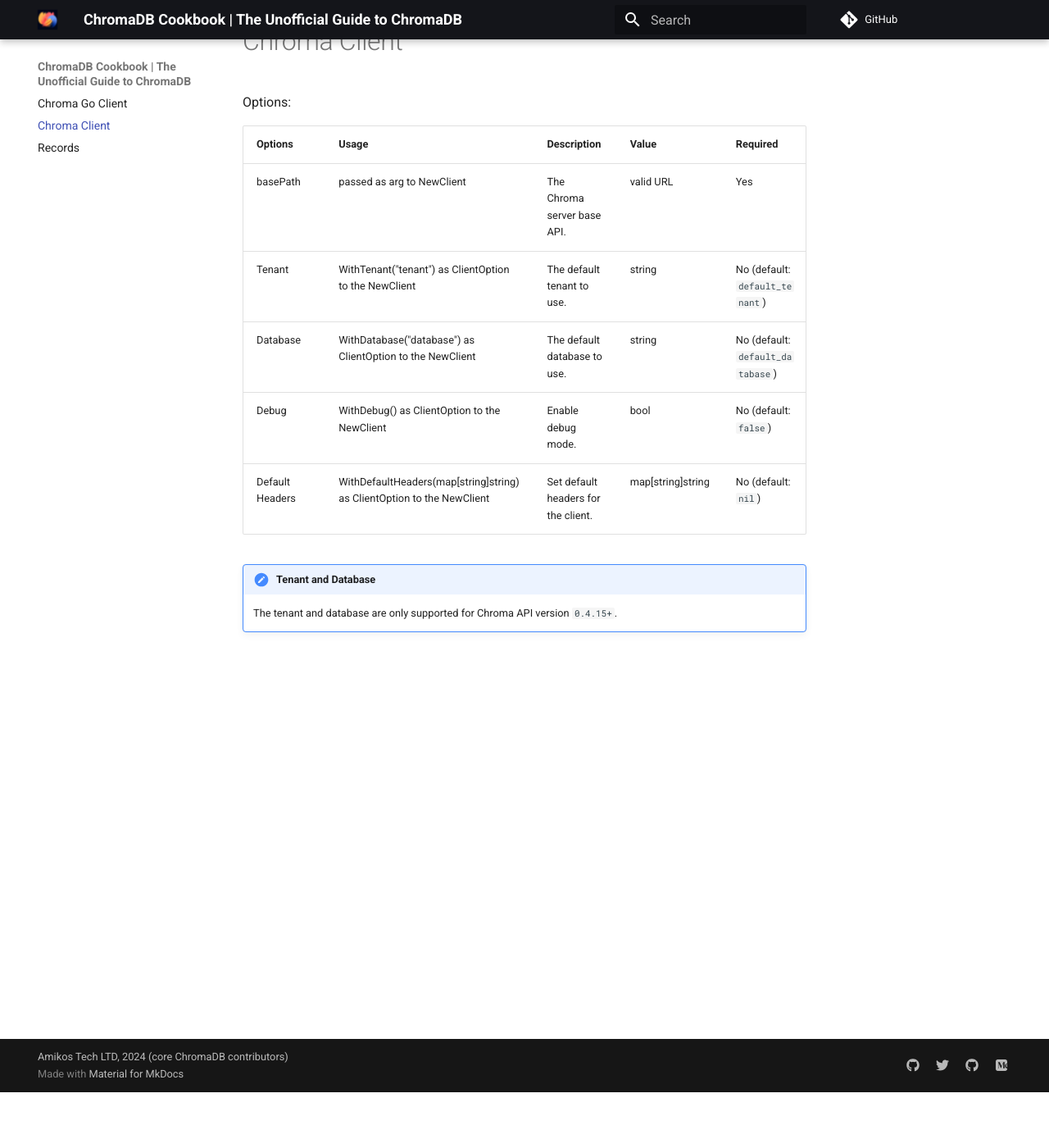
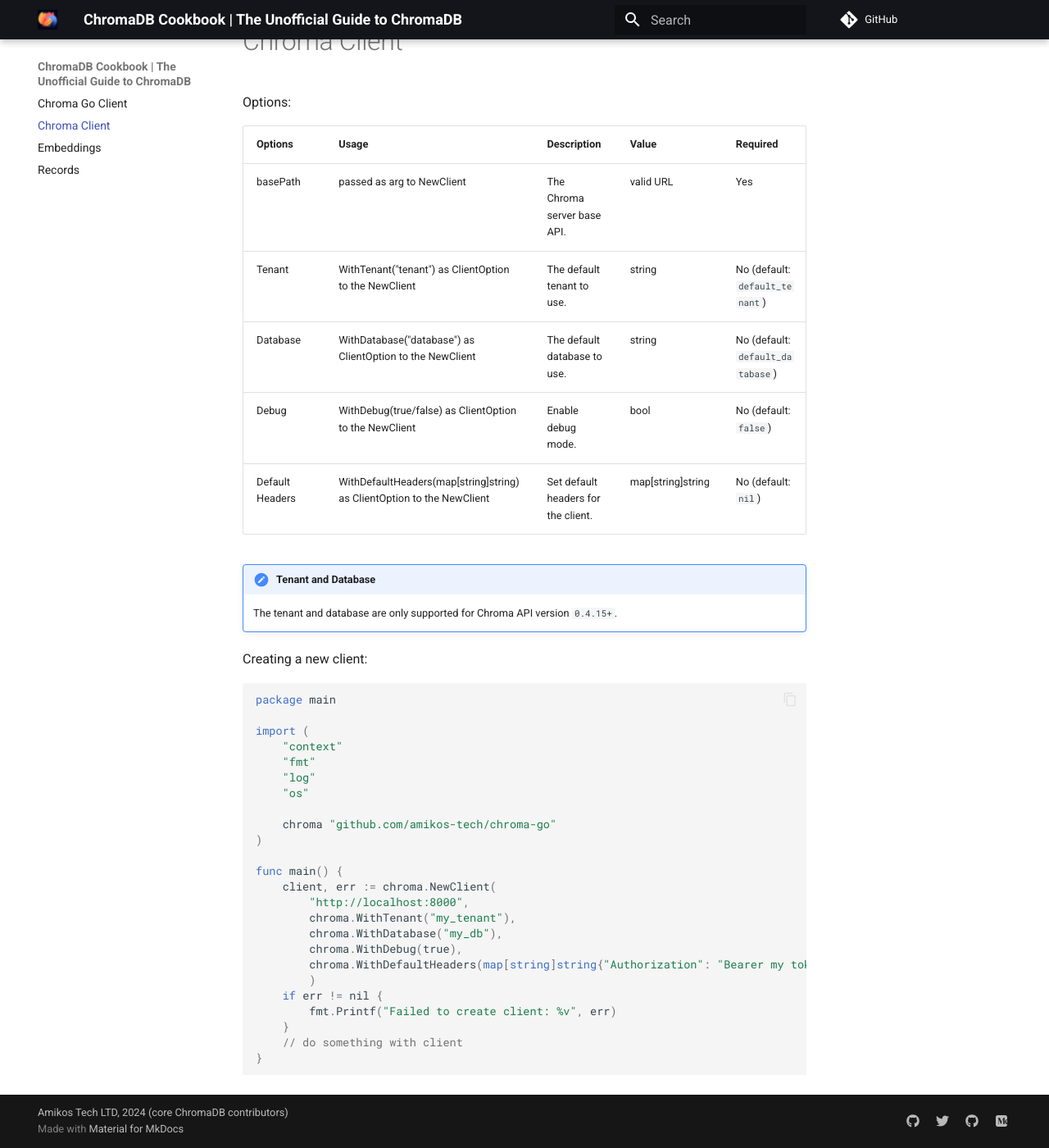
Before and after one commit to amikos-tech/chroma-go, an MkDocs documentation site: the page built from docs/docs/client.md, in a window 1280 px wide and 1400 px high, scrolled down 68 px. Shown: the whole window at 82% size. Built offline with MkDocs 1.6.1 and Material for MkDocs 9.7.7, drawn with Linux system fonts in a browser that asks for light colours; comment, search, counter and statistics services are not loaded.

Commit message:
doc: Added Client options and example and Embeddings

````diff
--- a/docs/docs/client.md
+++ b/docs/docs/client.md
@@ -7,10 +7,40 @@ Options:
 | basePath        | passed as arg to NewClient                                             | The Chroma server base API.         | valid URL         | Yes                              |
 | Tenant          | WithTenant("tenant") as ClientOption to the NewClient                  | The default tenant to use.          | string            | No (default: `default_tenant`)   |
 | Database        | WithDatabase("database") as ClientOption to the NewClient              | The default database to use.        | string            | No (default: `default_database`) |
-| Debug           | WithDebug() as ClientOption to the NewClient                           | Enable debug mode.                  | bool              | No (default: `false`)            |
+| Debug           | WithDebug(true/false) as ClientOption to the NewClient                 | Enable debug mode.                  | bool              | No (default: `false`)            |
 | Default Headers | WithDefaultHeaders(map[string]string) as ClientOption to the NewClient | Set default headers for the client. | map[string]string | No (default: `nil`)              |
 
 
 !!! note "Tenant and Database"
 
     The tenant and database are only supported for Chroma API version `0.4.15+`.
+
+
+Creating a new client:
+
+```go
+package main
+
+import (
+    "context"
+    "fmt"
+    "log"
+    "os"
+
+    chroma "github.com/amikos-tech/chroma-go"
+)
+
+func main() {
+    client, err := chroma.NewClient(
+		"http://localhost:8000",
+		chroma.WithTenant("my_tenant"),
+		chroma.WithDatabase("my_db"),
+		chroma.WithDebug(true),
+		chroma.WithDefaultHeaders(map[string]string{"Authorization": "Bearer my token"})
+		)
+    if err != nil {
+        fmt.Printf("Failed to create client: %v", err)
+    }
+    // do something with client
+}
+```
````
Also changed, not shown: docs/docs/embeddings.md (added, +90 -0 lines), docs/docs/index.md (+5 -1 lines).
